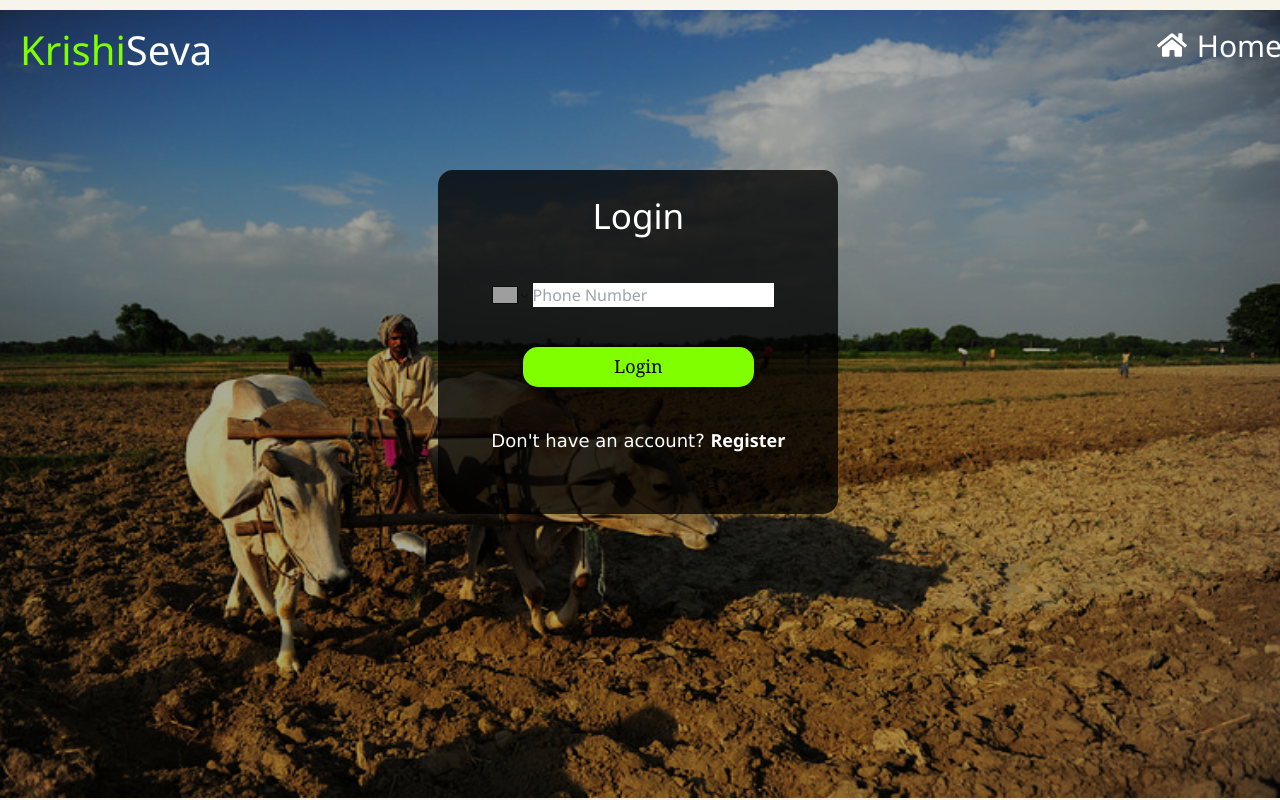
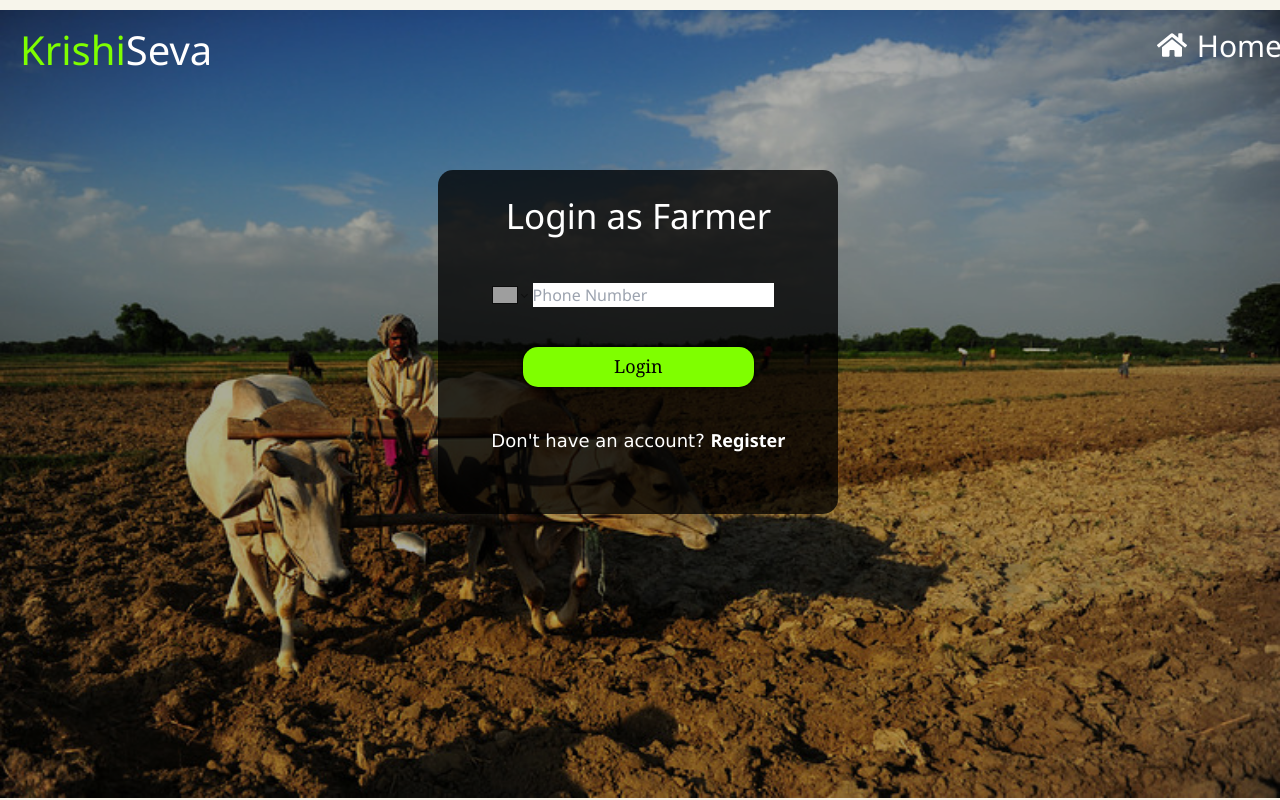
Before and after one commit to ShinichiShi/SIH, a React (Vite) app in the folder client/: page /flogin in a window 1280 px wide. Built offline with nearby package versions, Linux system fonts and the light colour scheme; no server answers; grey boxes are pictures that could not be loaded.

Commit message:
slight change

```diff
--- a/client/src/components/Buyer/Login.jsx
+++ b/client/src/components/Buyer/Login.jsx
@@ -39,7 +39,7 @@ const Login = () => {
             <div className={styles.boxvg}>
               <div className={styles.containervg}>
                 <div className={styles.heading}>
-                  <h1>Login</h1>
+                  <h1>Login as Buyer</h1>
                 </div>
                 <div className={styles.formvg}>
                   <input
--- a/client/src/components/Farmer/FELogin.jsx
+++ b/client/src/components/Farmer/FELogin.jsx
@@ -39,7 +39,7 @@ const FELogin = () => {
             <div className={styles.boxvg}>
               <div className={styles.containervg}>
                 <div className={styles.heading}>
-                  <h1>Login</h1>
+                  <h1>Login as Farmer</h1>
                 </div>
                 <div className={styles.formvg}>
                   <input
--- a/client/src/components/Farmer/FLogin.jsx
+++ b/client/src/components/Farmer/FLogin.jsx
@@ -38,7 +38,7 @@ const FLogin = () => {
             <div className={styles.boxvg}>
               <div className={styles.containervg}>
                 <div className={styles.heading}>
-                  <h1>Login</h1>
+                  <h1>Login as Farmer</h1>
                 </div>
                 <div className={styles.formvg}>
                   <PhoneInput
--- a/client/src/components/Negotiate/Chat.jsx
+++ b/client/src/components/Negotiate/Chat.jsx
@@ -219,13 +219,9 @@ export default function Chat() {
               <button
                 className={styles.mkc}
                 onClick={() => {
-                  if (userType == 'farmer') {
-                    navigate('/farmerdashboard');
-                  } else {
-                    navigate('/buyer');
-                  }
+                  navigate('/buyer')
                 }}
-                style={{ display: !currperson ? 'none' : 'flex' }}
+                style={{ display: currperson==='farmer' ? 'none' : 'flex' }}
               >
                 Make Contract
               </button>
```
